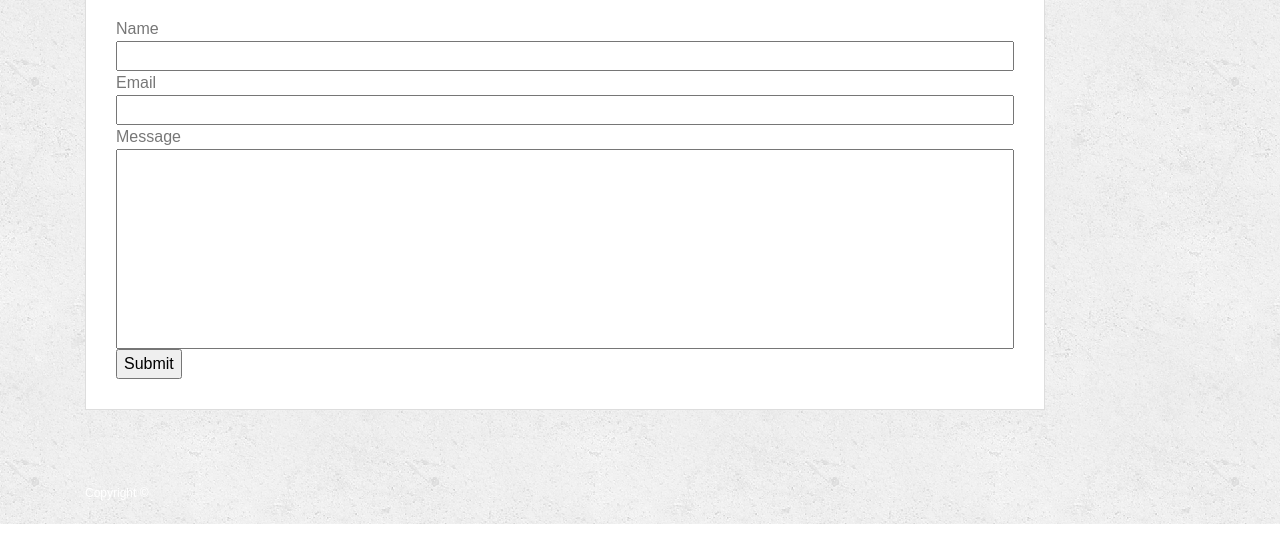
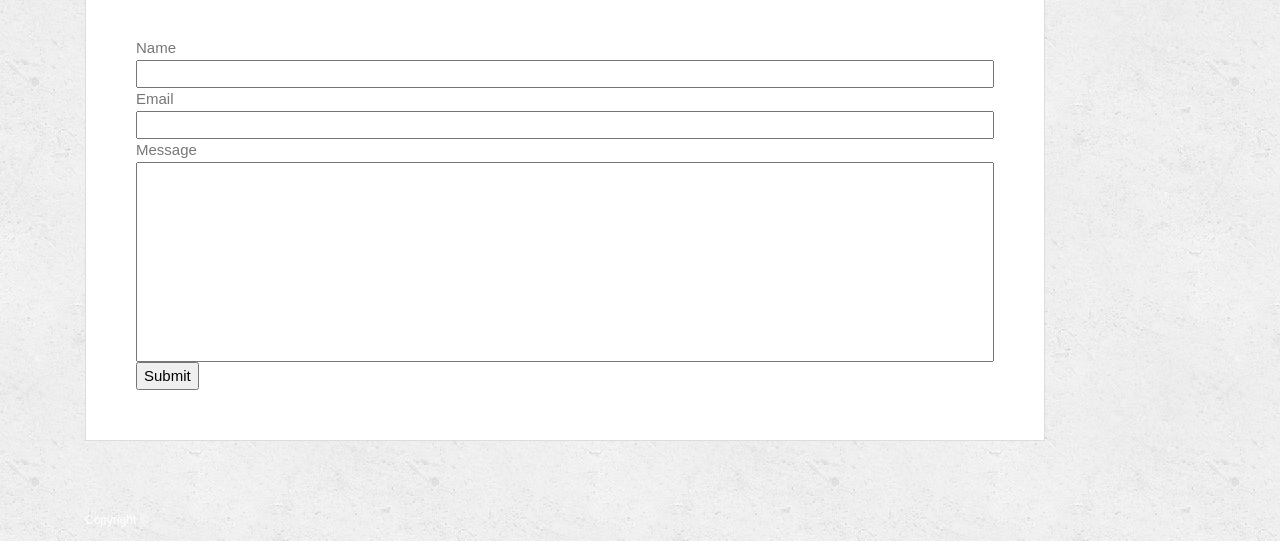
Before and after one commit to ivan-dealba/Bootstrap-Portfolio, a plain HTML site: page contact.html in a window 1280 px wide. Shown: the part 276-817 px from the top of the page. Drawn offline with nearby package versions, Linux system fonts and the light colour scheme.

Commit message:
Added CSS class for contact form

```diff
--- a/assets/css/style.css
+++ b/assets/css/style.css
@@ -55,3 +55,10 @@ footer {
   margin-bottom: 10px;
   margin-right: 20px;
 }
+
+.form-element {
+  font-family: 'Arial', 'Helvetica Neue', Helvetica, sans-serif;
+  color: #777777;
+  padding: 20px;
+  font-size: 15px;
+}
```
